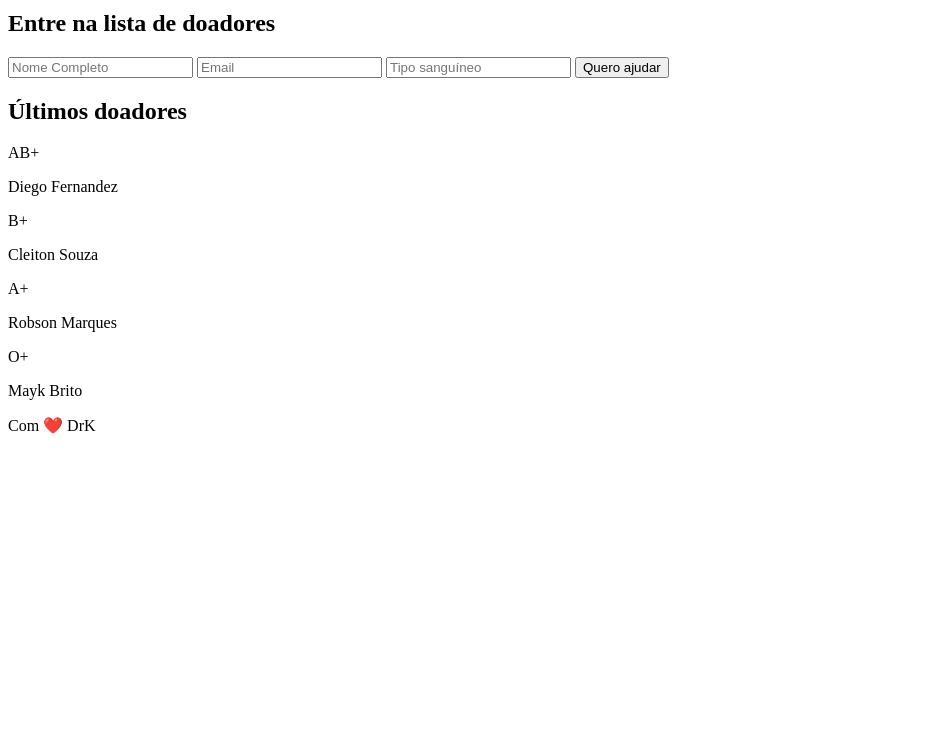
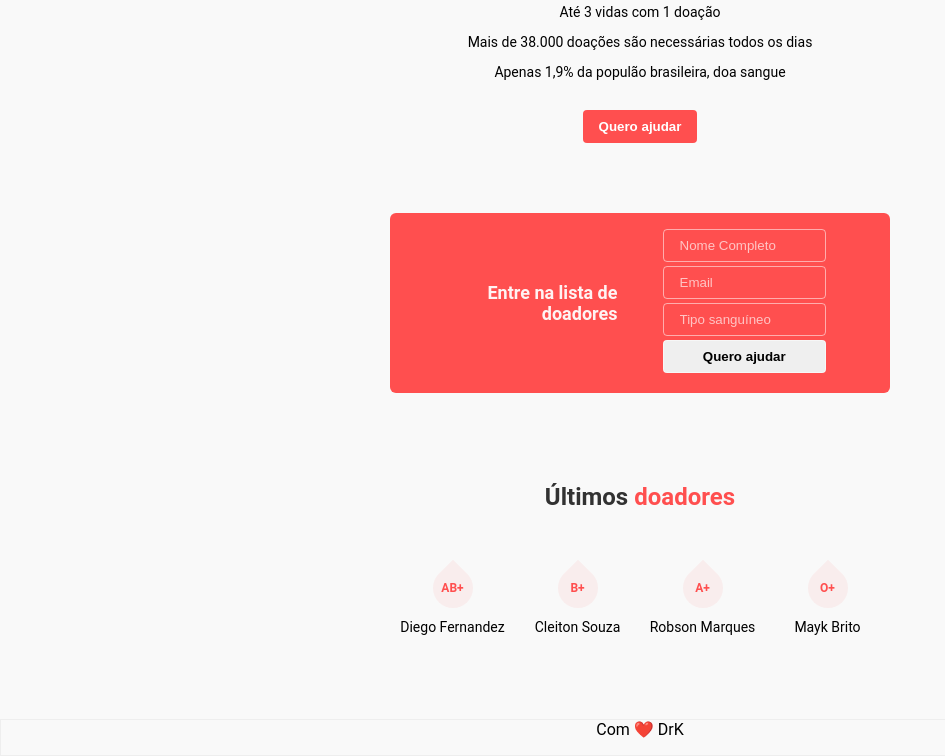
Before and after one commit to wagner477/maratonaDev, a plain HTML site: page index.html in a window 1280 px wide. Shown: the part 260-1016 px from the top of the page, without its empty margins (0-945 px from the left). Before the commit the page ends 800 px from the top, so only its background shows below. Drawn offline with Linux system fonts and the light colour scheme.

Commit message:
Estilização e logo
Estilização e logo adicionados ao projeto

```diff
--- a/index.html
+++ b/index.html
@@ -20,11 +20,17 @@
 <head>
   <!-- São configurações da minha página -->
   <title>Doe sangue! Doe vida!</title>
+
+  <link rel="stylesheet" href="style.css">
+
 </head>
 
 <body>
   <header>
-    <h1>Doe</h1>
+    <img
+      class="logo"
+      src="logo.png"
+      alt="Imagem de DOE">
     <h2>A sua doação importa</h2>
     <p>Até 3 vidas com 1 doação</p>
     <p>Mais de 38.000 doações são necessárias todos os dias</p>
@@ -57,7 +63,7 @@
   </section>
 
   <main>
-    <h2>Últimos doadores</h2>
+    <h2>Últimos <span>doadores</span></h2>
 
     <section class="donors">
       <div class="donor">
--- /dev/null
+++ b/style.css
@@ -0,0 +1,177 @@
+/*
+  Global
+*/
+
+* {
+  box-sizing: border-box;
+}
+
+h1, h2 {
+  color: #000000cc;
+}
+
+
+html, body {
+  margin: 0;
+}
+
+body {
+  display: flex;
+  flex-direction: column;
+
+  height: 100vh;
+
+  /* FONTE */
+  font-family: 'Roboto', sans-serif;
+
+  background-color: #f9f9f9;
+}
+
+
+/* ESTRUTURA */
+header, main, footer {
+  /* Alinhamento de textos */
+  text-align: center;
+}
+
+header, .form, main {
+  /* Espaçamentos com margin */
+  margin: 0 auto 70px;
+
+  /* Limites dos elementos da página */
+  width: 90%;
+  max-width: 500px;
+}
+
+/* HEADER */
+header button {
+  margin-top: 16px;
+  padding: 9px 16px;
+  border-radius: 4px;
+  border: none;
+
+  background-color: #ff4f4f;
+  color: #fff;
+
+  font-weight: bold;
+}
+
+/* Titulos */
+header h1, main h2 {
+  margin-bottom: 70px;
+}
+
+
+main h2 span {
+  color: #ff4f4f;
+}
+
+.form h2 {
+  text-align: right;
+  color: #ffffffee;
+  font-size: 18px;
+}
+
+.logo {
+  width: 120px;
+  margin: 70px 0;
+}
+
+header p {
+  font-size: 14px;
+}
+
+/* FORM */
+section.form {
+  display: grid;
+  grid-template-columns: 1fr 1fr;
+  grid-gap: 45px;
+  align-items: center;
+
+
+  background-color: #ff4f4f;
+
+  padding: 16px 64px;
+
+  border-radius: 6px;
+}
+
+form input,
+form button {
+
+  /* Largura */
+  width: 100%;
+
+  /* ESPAÇAMENTOS */
+  margin-bottom: 4px;
+
+
+  /* PRENCHIMENTO DO ELEMENTO */
+  padding: 8px 16px;
+
+  /* BORDAS */
+  border-radius: 4px;
+  border: 1px #ffffff88 solid;
+}
+
+form input {
+  background-color: transparent;
+}
+
+form input::placeholder {
+  color: #ffffffaa;
+}
+
+form button {
+  font-weight: bold;
+}
+
+/* MAIN */
+
+main .donors{
+  display: grid;
+  grid-template-columns: 1fr 1fr 1fr 1fr;
+}
+
+.blood {
+  color: #ff4f4f;
+  font-weight: bold;
+  font-size: 12px;
+
+  display: flex;
+  align-items: center;
+  justify-content: center;
+
+  position: relative;
+
+}
+
+.blood::before {
+  content: "";
+  background-color: #ff4f4f11;
+
+  width: 40px;
+  height: 40px;
+
+  position: absolute;
+
+  /* Fazer a gotinha */
+  border-radius: 50%;
+  border-top-right-radius: 0;
+
+  transform: rotate(-45deg);
+}
+
+.donor p {
+  margin-top: 24px;
+  font-size: 14px;
+}
+
+/* FOOTER */
+footer {
+  margin-top: auto;
+
+  padding-bottom: 16px;
+
+  border: 1px solid #eee
+}
```
Also changed, not shown: logo.png (added).
